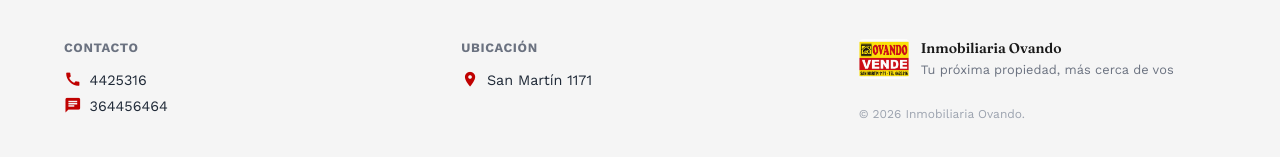
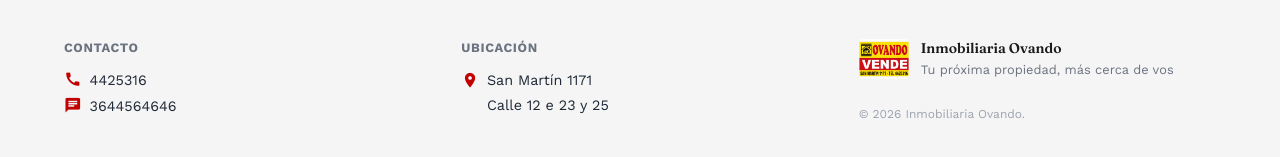
Before and after one commit to facuzambellini5/inmobiliaria-ovando, an Angular app: page /propiedades in a window 1280 px wide. Shown: the part 599-756 px from the top of the page. Built offline with nearby package versions, Linux system fonts and the light colour scheme; no server answers.

Commit message:
ahora se publica una propiedad junto con sus imágenes | cambio de teléfono y dirección en footer

```diff
--- a/src/app/features/properties/property-form/property-form.ts
+++ b/src/app/features/properties/property-form/property-form.ts
@@ -249,16 +249,12 @@ export class PropertyForm {
           await firstValueFrom(this.propertyService.update(this.propertyId, request));
           this.router.navigateByUrl('/admin/propiedades');
         } else {
-          // Al crear, en vez de volver al listado, vamos al modo edición
-          // de la propiedad recién creada: así las fotos (que necesitan
-          // un id real) quedan disponibles para subir de una, sin un paso
-          // intermedio confuso de "guardá y después volvé a entrar".
+          // El id real recién existe después de crear la propiedad — se
+          // lo pasamos al componente de fotos para que suba lo que el
+          // usuario haya elegido mientras todavía estábamos creando.
           const created = await firstValueFrom(this.propertyService.create(request));
-          // Recién ACÁ existe un id real: le pedimos al componente de
-          // fotos que suba lo que el usuario haya elegido mientras
-          // todavía estábamos creando la propiedad.
           await this.photosSection().uploadStagedFiles(created.id);
-          this.router.navigateByUrl(`/admin/propiedades/${created.id}/editar`);
+          this.router.navigateByUrl('/admin/propiedades');
         }
       } catch (error) {
         this.saveError.set(this.mapErrorToMessage(error));
--- a/src/app/features/properties/property-form/property-photos/property-photos.html
+++ b/src/app/features/properties/property-form/property-photos/property-photos.html
@@ -1,17 +1,12 @@
 <div class="property-photos">
   <div class="property-photos__header">
-    <h3 class="property-photos__title">
-      Fotos
-      @if (photos.hasValue()) {
-        ({{ photos.value().length }}/15)
-      }
-    </h3>
+    <h3 class="property-photos__title">Fotos ({{ totalCount }}/15)</h3>
 
     <button
       matButton="outlined"
       type="button"
       (click)="fileInput.click()"
-      [disabled]="isUploading() || (photos.value()?.length ?? 0) >= 15"
+      [disabled]="isUploading() || totalCount >= 15"
     >
       @if (isUploading()) {
         <mat-spinner diameter="18" />
@@ -32,8 +27,10 @@
     </p>
   }
 
-  @if (photos.hasValue()) {
-    @if (photos.value().length === 0) {
+  <!-- totalCount ya suma fotos guardadas + fotos pendientes (stagedFiles),
+       así que este empty state sirve tanto para "propiedad nueva, sin
+       elegir nada todavía" como para "propiedad existente, sin fotos". -->
+  @if (totalCount === 0 && !photos.isLoading()) {
     <p class="property-photos__empty">Subí entre 1 y 15 imágenes.</p>
   } @else {
     <div class="property-photos__grid">
@@ -51,7 +48,25 @@
           </button>
         </div>
       }
+
+      <!-- Fotos elegidas mientras la propiedad todavía no existe (sin id).
+           Se muestran con menor opacidad para diferenciarlas visualmente de
+           las ya guardadas — recién se suben de verdad al hacer click en
+           "Publicar propiedad". -->
+      @for (staged of stagedFiles(); track staged.previewUrl) {
+        <div class="photo-thumb photo-thumb--pending">
+          <img [src]="staged.previewUrl" alt="" />
+          <button
+            matIconButton
+            type="button"
+            class="photo-thumb__delete"
+            (click)="removeStagedFile(staged)"
+            aria-label="Quitar foto"
+          >
+            <mat-icon>close</mat-icon>
+          </button>
         </div>
       }
+    </div>
   }
 </div>
--- a/src/app/features/properties/property-list/property-list.html
+++ b/src/app/features/properties/property-list/property-list.html
@@ -3,7 +3,7 @@
     <div>
       <h1 class="property-list__title">Propiedades</h1>
       @if (properties.hasValue()) {
-        <p class="property-list__count">{{ properties.value().totalElements }} en total</p>
+        <p class="property-list__count">{{ totalProperties() }} en total</p>
       }
     </div>
 
--- a/src/app/features/properties/property-list/property-list.ts
+++ b/src/app/features/properties/property-list/property-list.ts
@@ -34,6 +34,14 @@ export class PropertyList {
     url: `${environment.apiUrl}/properties`,
     params: { page: 0, size: 20 },
   }));
+
+  protected readonly totalProperties = computed(
+    () =>
+      this.properties.value()?.totalElements ??
+      this.properties.value()?.numberOfElements ??
+      this.properties.value()?.content.length ??
+      0,
+  );
 
   protected readonly availableProperties = computed(
     () =>
--- a/src/app/layout/public-shell/public-shell.html
+++ b/src/app/layout/public-shell/public-shell.html
@@ -24,15 +24,20 @@
       </a>
       <a class="public-footer__line" href="https://wa.me/5493644456464" target="_blank" rel="noopener">
         <span class="material-icons" aria-hidden="true">chat</span>
-        364456464
+        3644564646
       </a>
     </div>
 
     <div class="public-footer__col">
       <h3 class="public-footer__heading">Ubicación</h3>
-      <p class="public-footer__line">
-        <span class="material-icons" aria-hidden="true">place</span>
-        San Martín 1171
+      <p class="public-footer__line public-footer__line--stack">
+        <span class="public-footer__address-row">
+          <span class="material-icons" aria-hidden="true">place</span>
+          <span>San Martín 1171</span>
+        </span>
+        <span class="public-footer__address-row public-footer__address-row--secondary">
+          Calle 12 e 23 y 25
+        </span>
       </p>
     </div>
 
--- a/src/app/layout/public-shell/public-shell.scss
+++ b/src/app/layout/public-shell/public-shell.scss
@@ -103,6 +103,24 @@
     &:hover {
       color: var(--color-brand-red);
     }
+
+    &--stack {
+      display: flex;
+      flex-direction: column;
+      align-items: flex-start;
+      gap: 0.2rem;
+      line-height: 1.5;
+    }
+  }
+
+  &__address-row {
+    display: inline-flex;
+    align-items: center;
+    gap: 0.5rem;
+
+    &--secondary {
+      padding-left: 1.6rem;
+    }
   }
 
   &__col--brand {
```
Also changed, not shown: src/app/core/models/property.model.ts (+8 -8 lines). Lines whose indentation alone changed are shown as unchanged.
